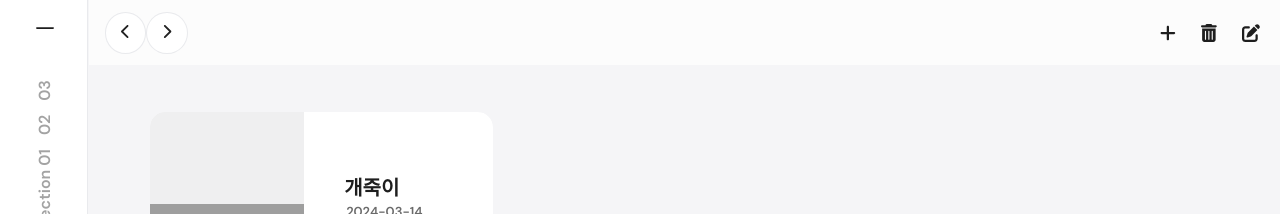
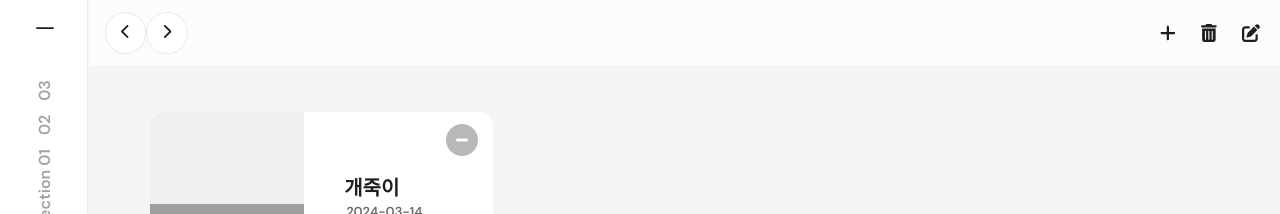
Before and after one commit to strawberryroll/Team_Realtime, a Vue app in the folder photo-board/: page / in a window 1280 px wide. Both pictures are taken after a click on the icon 1208 px from the left and 32 px from the top of the page. Shown: the top 214 px of the page. Built offline with nearby package versions, Linux system fonts and the light colour scheme; grey boxes are pictures that could not be loaded.

Commit message:
trash-can icon 누르면 PhotoCard에 minus icon 표시되도록 구현

```diff
--- a/photo-board/src/App.vue
+++ b/photo-board/src/App.vue
@@ -3,11 +3,11 @@
   <Sidebar @isOpen="toggleSidebar" :user_name="user_name" :isOpen="isOpen" />
 
   <!-- NAVBAR Header -->
-  <Header :M_isOpen="M_isOpen" @M_isOpen="toggleModal" />
+  <Header :M_isOpen="M_isOpen" @M_isOpen="toggleModal" @deletePhotocard="deletePhotoCard" @show_D_Btn="toggleDeleteButton" />
 
   <!-- main content -->
   <section id="main-content">
-    <router-view :key="update_key"></router-view>
+    <router-view :key="update_key" :showDeleteButton="showDeleteButton"></router-view>
   </section>
 
   <!-- Modal Window -->
@@ -92,6 +92,7 @@ export default {
       photo_comment:"",
       photo_title:"",
       photo_date:"",
+      showDeleteButton: false, // 삭제 버튼 보임 여부
     };
   },
   components: {
@@ -130,6 +131,9 @@ export default {
       this.update_key++;
       this.toggleModal();
 
+    },
+    toggleDeleteButton() {
+      this.showDeleteButton = !this.showDeleteButton;
     },
   },
 };
@@ -341,14 +345,7 @@ li {
   height: 75%;
   border-radius: 10px;
   margin-left: 50px;
-  flex-wrap: wrap;
-
-  /*
-  position: absolute;
-  vertical-align: middle;
-  padding: 40px;
-  margin-top: 60px;*/
-
+  flex-wrap: wrap; /* 요소들이 Flex 컨테이너 내에서 여러 줄에 걸쳐 자동으로 나열되도록 설정 */
 }
 .home-white-box > *{
   flex: 0 0 calc(90% /3);
@@ -359,6 +356,11 @@ li {
   margin: 12px;
   border-radius: 15px;
   overflow: hidden; /* 부모 요소를 기준으로 자식 요소가 넘치지 않도록 설정 */
+}
+.btn-delete-minus {
+  float: right;
+  margin-top: -48px;
+  margin-right: -25px;
 }
 .home-imgBox-img {
   width: 45%;
--- a/photo-board/src/components/Header.vue
+++ b/photo-board/src/components/Header.vue
@@ -11,7 +11,7 @@
       </div>
       <div class="nav-right">
           <font-awesome-icon :icon="['fas', 'plus']" style="color: #1e1e1e;" @click="$emit('M_isOpen')" />
-          <font-awesome-icon :icon="['fas', 'trash-can']" style="color: #1e1e1e;" />
+          <font-awesome-icon :icon="['fas', 'trash-can']" style="color: #1e1e1e;" @click="$emit('show_D_Btn')" />
           <font-awesome-icon :icon="['fas', 'pen-to-square']" style="color: #1e1e1e;" />
       </div>
     </nav>
@@ -19,7 +19,6 @@
 </template>
 
 <script>
-
 
 export default {
 
--- a/photo-board/src/components/Home.vue
+++ b/photo-board/src/components/Home.vue
@@ -3,6 +3,7 @@
     <div class="home-white-box">
       <PhotoCard
         :PhotoData="PhotoData"
+        :showDeleteButton="showDeleteButton"
         v-for="(PhotoData, i) in PhotoData"
         :key="i"
       />
@@ -15,6 +16,7 @@ import PhotoCard from "./PhotoCard.vue";
 export default {
   props: {
     PhotoData: Array,
+    showDeleteButton: Boolean,
   },
   components: {
     PhotoCard,
--- a/photo-board/src/components/PhotoCard.vue
+++ b/photo-board/src/components/PhotoCard.vue
@@ -4,6 +4,7 @@
       <img :src="`${PhotoData.url}`" style="width: 100%; height: auto" />
     </div>
     <div class="home-imgBox-content">
+      <font-awesome-icon v-if="showDeleteButton" :icon="['fas', 'circle-minus']" style="color: #b8b8b8;" class="fa-2x btn-delete-minus" />
       <p class="margin-0 font-20 font-bold" style="color: #1e1e1e">
         {{ PhotoData.title }}
       </p>
@@ -20,9 +21,12 @@
 export default {
   props: {
     PhotoData: Object,
+    showDeleteButton: Boolean,
   },
 };
 </script>
 
 <style>
+
+
 </style>
```
Also changed, not shown: photo-board/src/PhotoData.js (line endings or trailing spaces).
